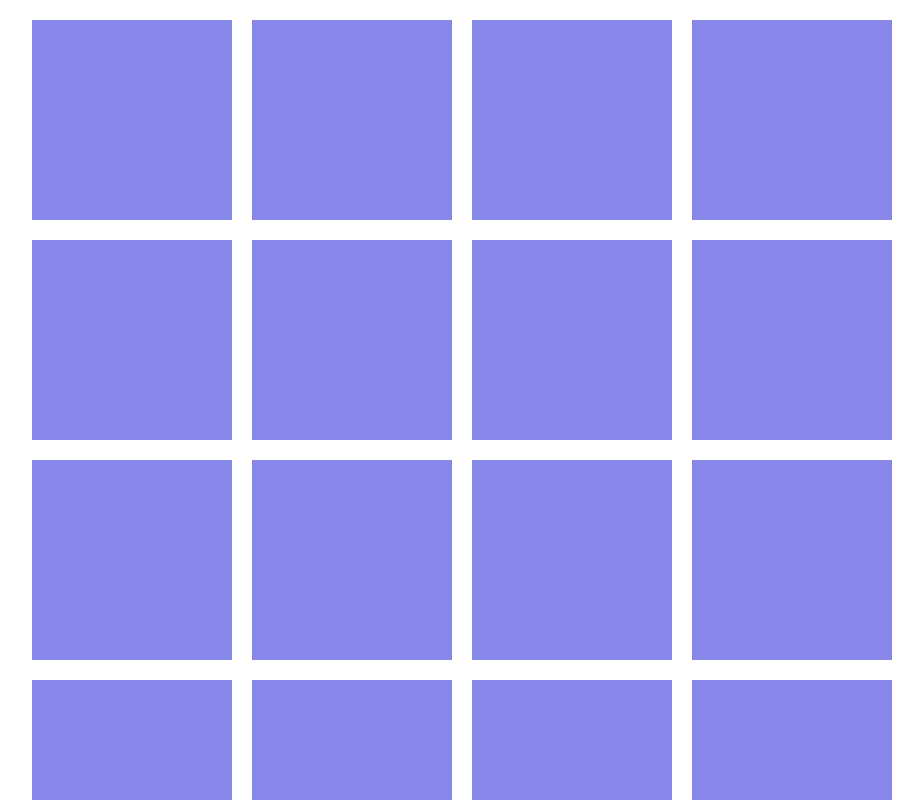
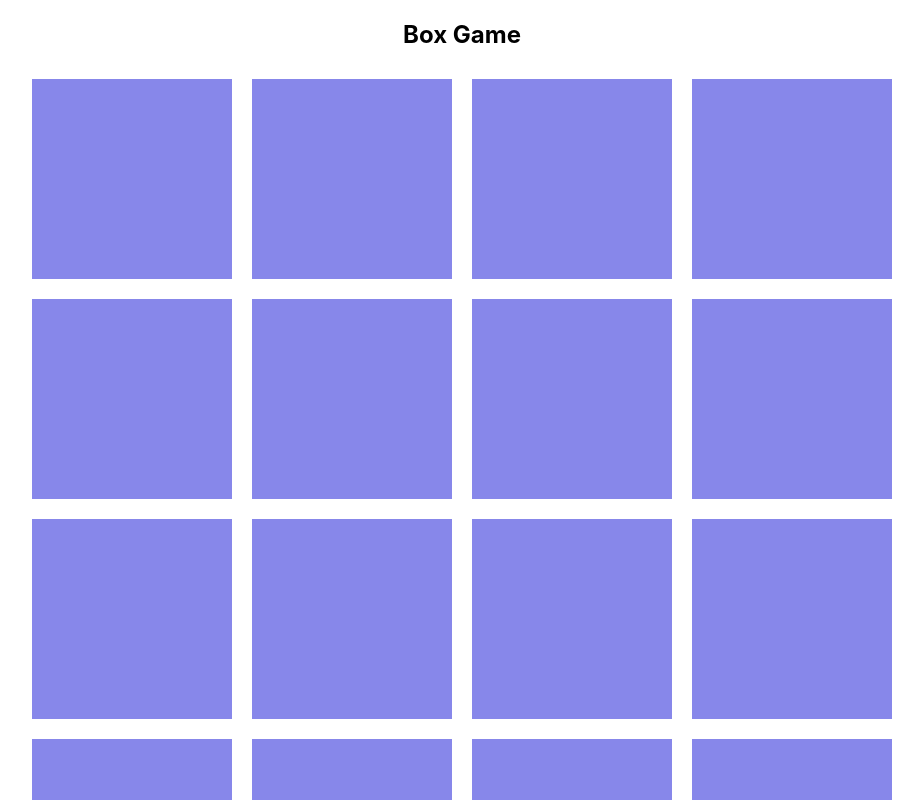
Before and after one commit to sidhujaspreet/box-game, a React (Create React App) app: page / in a window 1280 px wide. Shown: the top 800 px of the page, without its empty margins (178-1101 px from the left). Built offline with nearby package versions, Linux system fonts and the light colour scheme.

Commit message:
feature: add heading to the game

```diff
--- a/src/App.js
+++ b/src/App.js
@@ -4,6 +4,7 @@ import Game from './game/game'
 function App() {
   return (
     <div className="App">
+      <h2>Box Game</h2>
       <Game />
     </div>
   );
```
